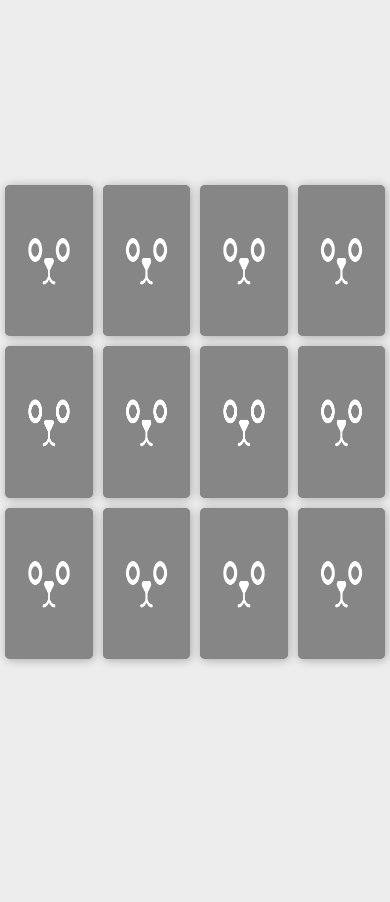
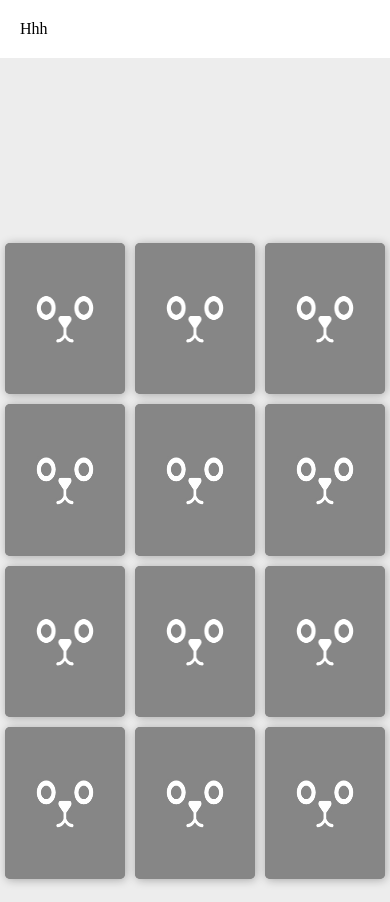
Before and after one commit to maritgt/memory-game, a plain HTML site: page index.html in a window 390 px wide. Before the commit the page ends 844 px from the top, so only its background shows below. Drawn offline with Linux system fonts and the light colour scheme.

Commit message:
updated readme and started adding a header

```diff
--- a/index.html
+++ b/index.html
@@ -7,6 +7,12 @@
 	<link rel="stylesheet" href="styles.css">
 </head>
 <body>
+
+	<header>
+		<p>Hhh</p>
+	</header>
+
+	<main>
 
 		<section class="memory-game">
 
@@ -72,6 +78,10 @@
 
 		</section>
 
+	</main>
+
+
+
 
 	<script src="scripts.js"></script>
 </body>
--- a/styles.css
+++ b/styles.css
@@ -5,9 +5,17 @@
 	box-sizing: border-box;
 }
 body {
+	background: #ededed;
+	height: 100vh;
+}
+header {
+	background: #fff;
+	width: 100%;
+	padding: 20px;
+}
+main {
 	height: 100vh;
 	display: flex;
-	background: #ededed;
 }
 
 
@@ -18,7 +26,7 @@ body {
 	margin: auto;
 	display: flex;
 	flex-wrap: wrap;
-	perspective: 1000px; //adds a bit of perspective to the flip effect
+	perspective: 1000px; /*adds a bit of perspective to the flip effect*/
 }
 .memory-card {
 	width: calc(25% - 10px);
@@ -58,3 +66,12 @@ body {
 .memory-card.flip {
   transform: rotateY(180deg);
 }
+
+
+@media only screen and (max-width: 600px) {
+
+	.memory-card {
+		width: calc(33.333% - 10px);
+		padding-bottom: 31.5%;
+	}
+}
```
Also changed, not shown: 1 other file. Lines whose indentation alone changed are shown as unchanged.
